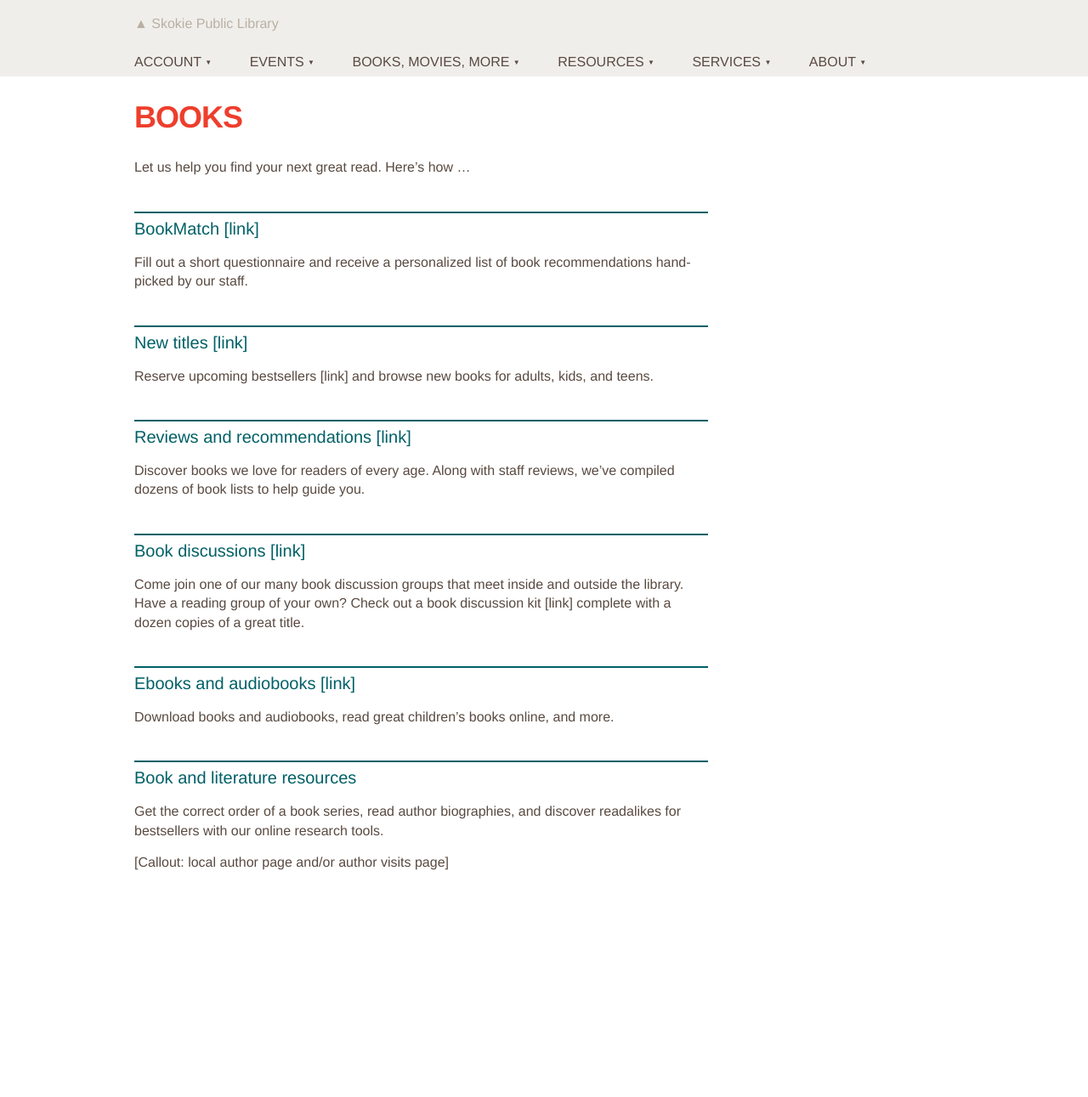
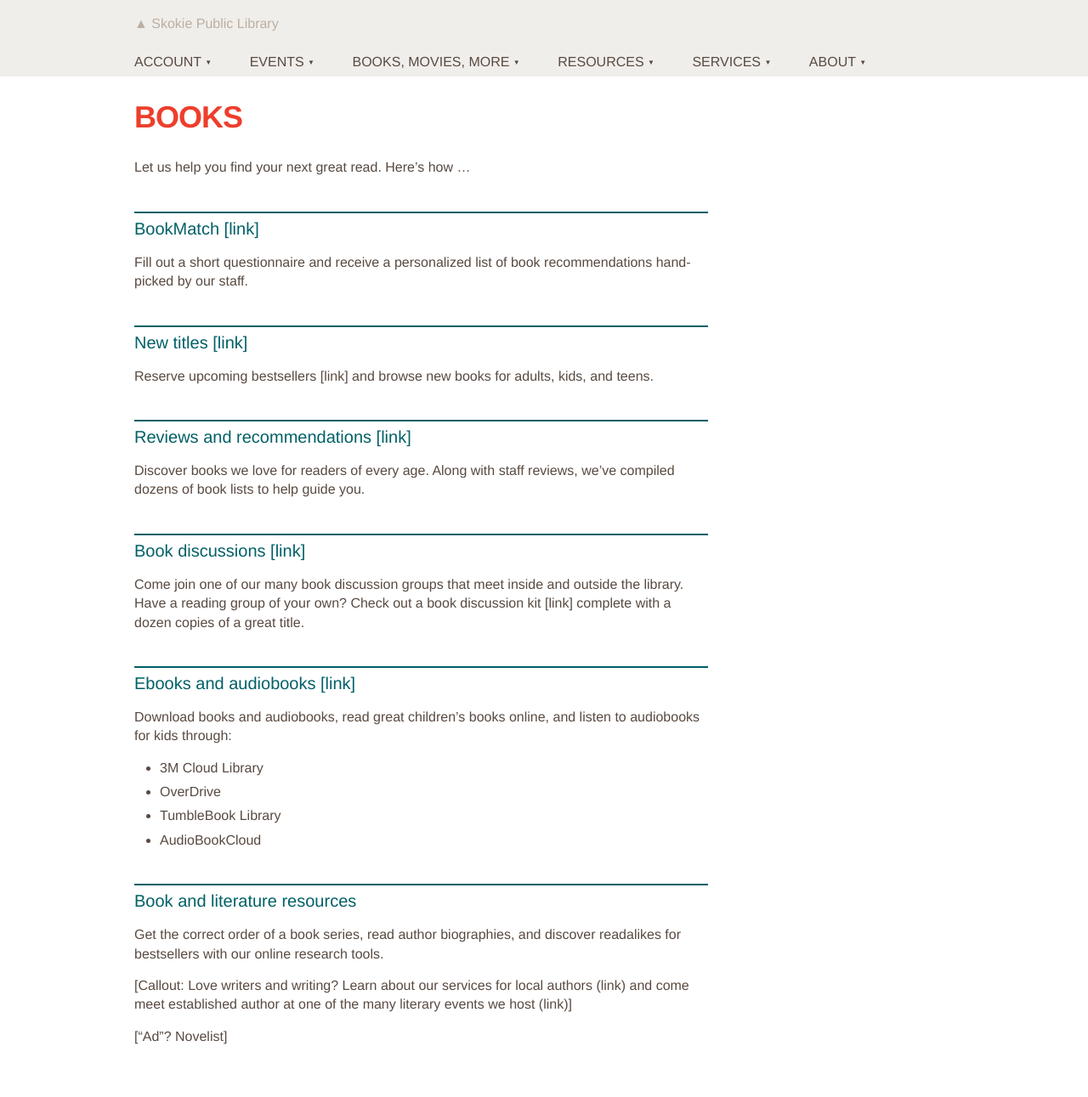
Before and after one commit to skokielibrary/spl-content, a Jekyll site: the page built from _content/annabelle/books-movies-more--books.markdown, in a window 1280 px wide. Shown: the whole page at 85% size. Built offline with Jekyll 4.4.1, drawn with Linux system fonts in a browser that asks for light colours; before the commit the page ends 1086 px from its top, so only the background shows below that.

Commit message:
Updated books-movies-more--books.markdown

```diff
--- a/_content/annabelle/books-movies-more--books.markdown
+++ b/_content/annabelle/books-movies-more--books.markdown
@@ -19,9 +19,16 @@ Discover books we love for readers of every age. Along with staff reviews, we've
 Come join one of our many book discussion groups that meet inside and outside the library. Have a reading group of your own? Check out a book discussion kit [link] complete with a dozen copies of a great title.
 
 ##Ebooks and audiobooks [link]
-Download books and audiobooks, read great children's books online, and more.
+Download books and audiobooks, read great children's books online, and listen to audiobooks for kids through:
+
+- 3M Cloud Library
+- OverDrive
+- TumbleBook Library
+- AudioBookCloud
 
 ##Book and literature resources
 Get the correct order of a book series, read author biographies, and discover readalikes for bestsellers with our online research tools.
 
-[Callout: local author page and/or author visits page]
+[Callout: Love writers and writing? Learn about our services for local authors (link) and come meet established author at one of the many literary events we host (link)]
+
+["Ad"? Novelist]
```
